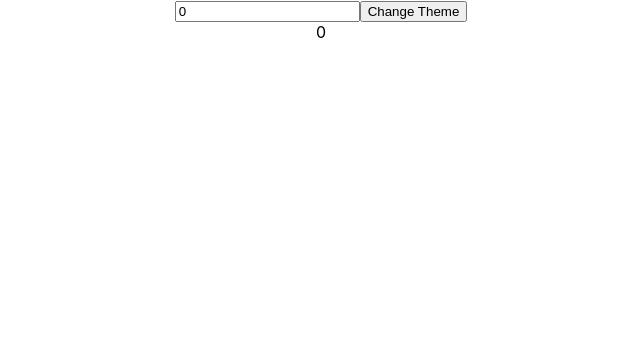
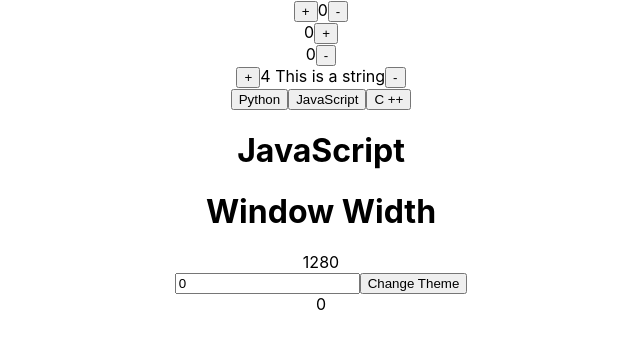
Before and after one commit to SaM-0777/react-hooks, a React (Create React App) app: page / in a window 1280 px wide. Shown: the top 348 px of the page, without its empty margins (319-959 px from the left). Built offline with nearby package versions, Linux system fonts and the light colour scheme.

Commit message:
useMemo Hook

```diff
--- a/src/App.js
+++ b/src/App.js
@@ -1,16 +1,17 @@
 /*import logo from './logo.svg';*/
 import './App.css';
+import { UseEffectHook, UseStateHook, UseMemoHook } from './Components';
 
-import { UseEffectHook, UseStateHook, UseMemoHook } from './Components';
 
 function App() {
   return (
     <div className="App">
-      {/*<UseStateHook />
-      <UseEffectHook />*/}
+      <UseStateHook />
+      <UseEffectHook />
       <UseMemoHook />
     </div>
-  );
-}
+  )
+};
+
 
 export default App;
```
Also changed, not shown: src/Components/useMemoHook/useMemoHook.jsx (+8 -8 lines).
